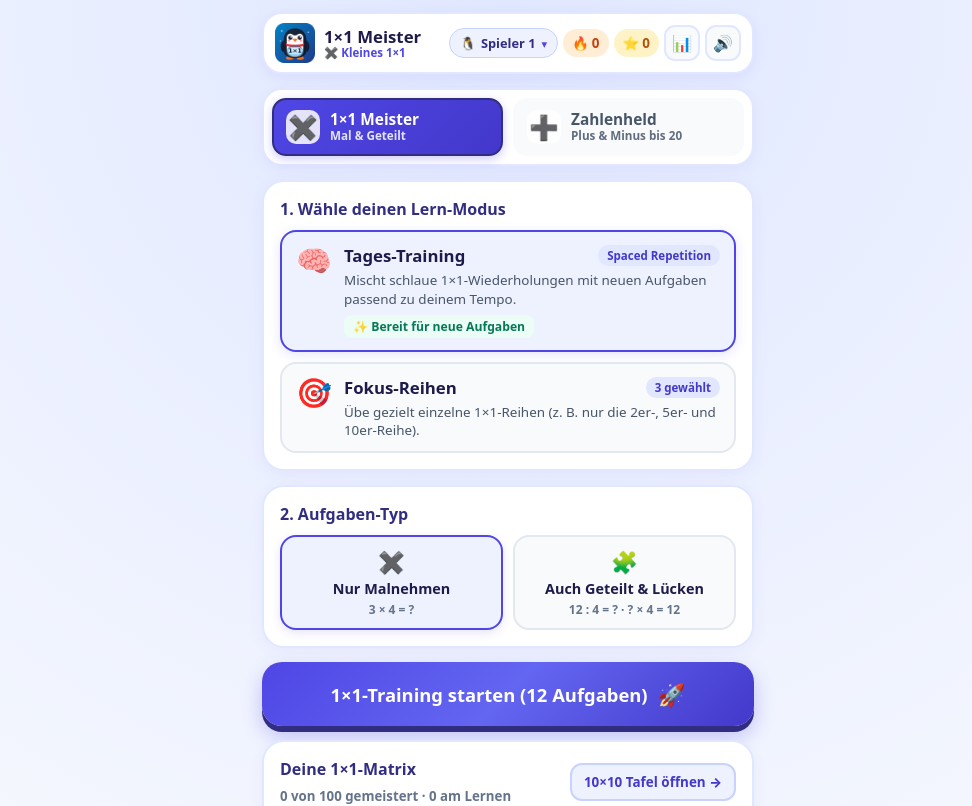
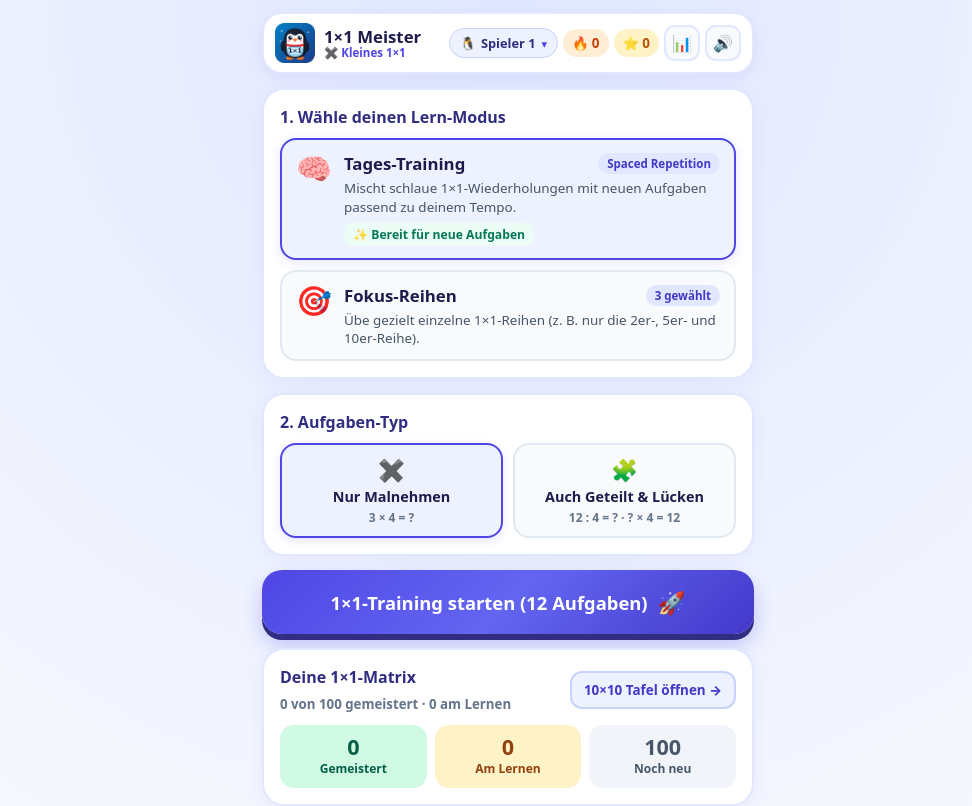
Before and after one commit to tbreue2s/1mal1, a Svelte app: page / in a window 1280 px wide. Shown: the top 806 px of the page, without its empty margins (132-1104 px from the left). Built offline with nearby package versions, Linux system fonts and the light colour scheme.

Commit message:
Move 1x1 Meister and Zahlenheld switcher from home screen into user management dropdown

```diff
--- a/src/App.svelte
+++ b/src/App.svelte
@@ -75,6 +75,13 @@
       ...prof,
       activeGameMode: nextMode,
     }));
+  }
+
+  function handleSetProfileGameMode(id: string, mode: GameMode) {
+    const next = profiles.map((p) =>
+      p.id === id ? { ...p, activeGameMode: mode } : p
+    );
+    persistAll(next, activeProfileId);
   }
 
   function updateSettings(partial: Partial<UserStats>) {
@@ -385,8 +392,9 @@
             <div class="dropdown-section-label">Spieler wechseln</div>
             {#each profiles as prof (prof.id)}
               {@const isCurrent = prof.id === activeProfile.id}
+              {@const profMode = prof.activeGameMode ?? 'mult'}
               {@const profStats =
-                gameMode === 'plusminus' ? prof.plusMinusStats : prof.stats}
+                profMode === 'plusminus' ? prof.plusMinusStats : prof.stats}
               <button
                 type="button"
                 role="menuitem"
@@ -398,7 +406,7 @@
                 <span class="dd-info">
                   <span class="dd-name">{prof.name}</span>
                   <span class="dd-meta">
-                    🔥 {profStats.streakDays} · ⭐ {profStats.stars}
+                    {profMode === 'plusminus' ? '➕' : '✖️'} 🔥 {profStats.streakDays} · ⭐ {profStats.stars}
                   </span>
                 </span>
                 {#if isCurrent}
@@ -478,7 +486,6 @@
         {gameMode}
         {cards}
         {stats}
-        onSwitchGameMode={handleSwitchGameMode}
         onUpdateSettings={updateSettings}
         onStartSession={startSession}
         onOpenMatrix={() => (currentScreen = 'matrix')}
@@ -522,6 +529,7 @@
         onDeleteProfile={handleDeleteProfile}
         onResetProfile={handleResetProfile}
         onSetManualStreak={handleSetManualStreak}
+        onSetGameMode={handleSetProfileGameMode}
         onSelectLogo={handleSelectLogo}
         onClose={() => (currentScreen = 'home')}
       />
--- a/src/components/HomeView.svelte
+++ b/src/components/HomeView.svelte
@@ -14,7 +14,6 @@
     gameMode: GameMode;
     cards: TaskCard[];
     stats: UserStats;
-    onSwitchGameMode: (mode: GameMode) => void;
     onUpdateSettings: (partial: Partial<UserStats>) => void;
     onStartSession: () => void;
     onOpenMatrix: () => void;
@@ -24,7 +23,6 @@
     gameMode,
     cards,
     stats,
-    onSwitchGameMode,
     onUpdateSettings,
     onStartSession,
     onOpenMatrix,
@@ -113,39 +111,6 @@
 </script>
 
 <div class="home-view">
-  <!-- Modus-Umschalter: 1×1 Meister vs. Zahlenheld -->
-  <div class="game-mode-switcher" role="tablist" aria-label="Rechenwelt wählen">
-    <button
-      type="button"
-      role="tab"
-      aria-selected={gameMode === 'mult'}
-      class="gm-btn gm-mult"
-      class:active={gameMode === 'mult'}
-      onclick={() => onSwitchGameMode('mult')}
-    >
-      <span class="gm-icon">✖️</span>
-      <span class="gm-text">
-        <span class="gm-title">1×1 Meister</span>
-        <span class="gm-sub">Mal &amp; Geteilt</span>
-      </span>
-    </button>
-
-    <button
-      type="button"
-      role="tab"
-      aria-selected={gameMode === 'plusminus'}
-      class="gm-btn gm-pm"
-      class:active={gameMode === 'plusminus'}
-      onclick={() => onSwitchGameMode('plusminus')}
-    >
-      <span class="gm-icon">➕</span>
-      <span class="gm-text">
-        <span class="gm-title">Zahlenheld</span>
-        <span class="gm-sub">Plus &amp; Minus bis 20</span>
-      </span>
-    </button>
-  </div>
-
   <!-- Lern-Modus Auswahl -->
   <section class="card-section" aria-label="Lern-Modus wählen">
     <h2 class="section-title">1. Wähle deinen Lern-Modus</h2>
@@ -467,81 +432,6 @@
     flex-direction: column;
     gap: 14px;
     padding-bottom: 20px;
-  }
-
-  .game-mode-switcher {
-    display: grid;
-    grid-template-columns: 1fr 1fr;
-    gap: 10px;
-    background: #ffffff;
-    padding: 8px;
-    border-radius: 20px;
-    border: 2px solid #e0e7ff;
-    box-shadow: 0 4px 14px rgba(79, 70, 229, 0.06);
-  }
-
-  .gm-btn {
-    display: flex;
-    align-items: center;
-    gap: 10px;
-    padding: 10px 12px;
-    border-radius: 14px;
-    border: 2px solid transparent;
-    background: #f8fafc;
-    color: #475569;
-    font-family: inherit;
-    text-align: left;
-    cursor: pointer;
-    touch-action: manipulation;
-    transition: all 0.15s ease;
-  }
-
-  .gm-btn:hover {
-    background: #f1f5f9;
-  }
-
-  .gm-btn.gm-mult.active {
-    background: linear-gradient(135deg, #4f46e5 0%, #4338ca 100%);
-    color: #ffffff;
-    border-color: #312e81;
-    box-shadow: 0 3px 10px rgba(79, 70, 229, 0.28);
-  }
-
-  .gm-btn.gm-pm.active {
-    background: linear-gradient(135deg, #0d9488 0%, #0f766e 100%);
-    color: #ffffff;
-    border-color: #115e59;
-    box-shadow: 0 3px 10px rgba(13, 148, 136, 0.28);
-  }
-
-  .gm-icon {
-    font-size: 1.5rem;
-    line-height: 1;
-    width: 34px;
-    height: 34px;
-    border-radius: 10px;
-    background: rgba(255, 255, 255, 0.85);
-    display: flex;
-    align-items: center;
-    justify-content: center;
-    flex-shrink: 0;
-  }
-
-  .gm-text {
-    display: flex;
-    flex-direction: column;
-    line-height: 1.15;
-  }
-
-  .gm-title {
-    font-size: 0.96rem;
-    font-weight: 900;
-  }
-
-  .gm-sub {
-    font-size: 0.73rem;
-    font-weight: 700;
-    opacity: 0.85;
   }
 
   .card-section {
```
Also changed, not shown: src/components/UserModal.svelte (+67 -0 lines).
